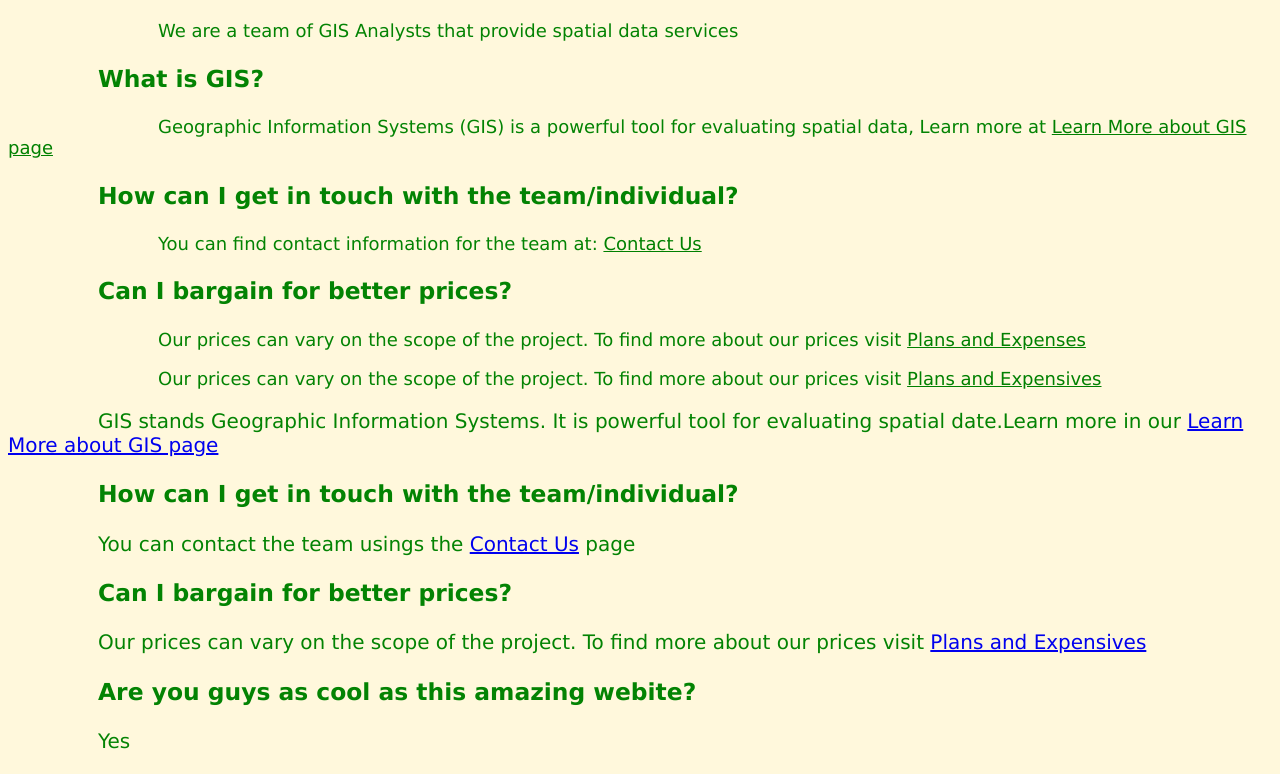
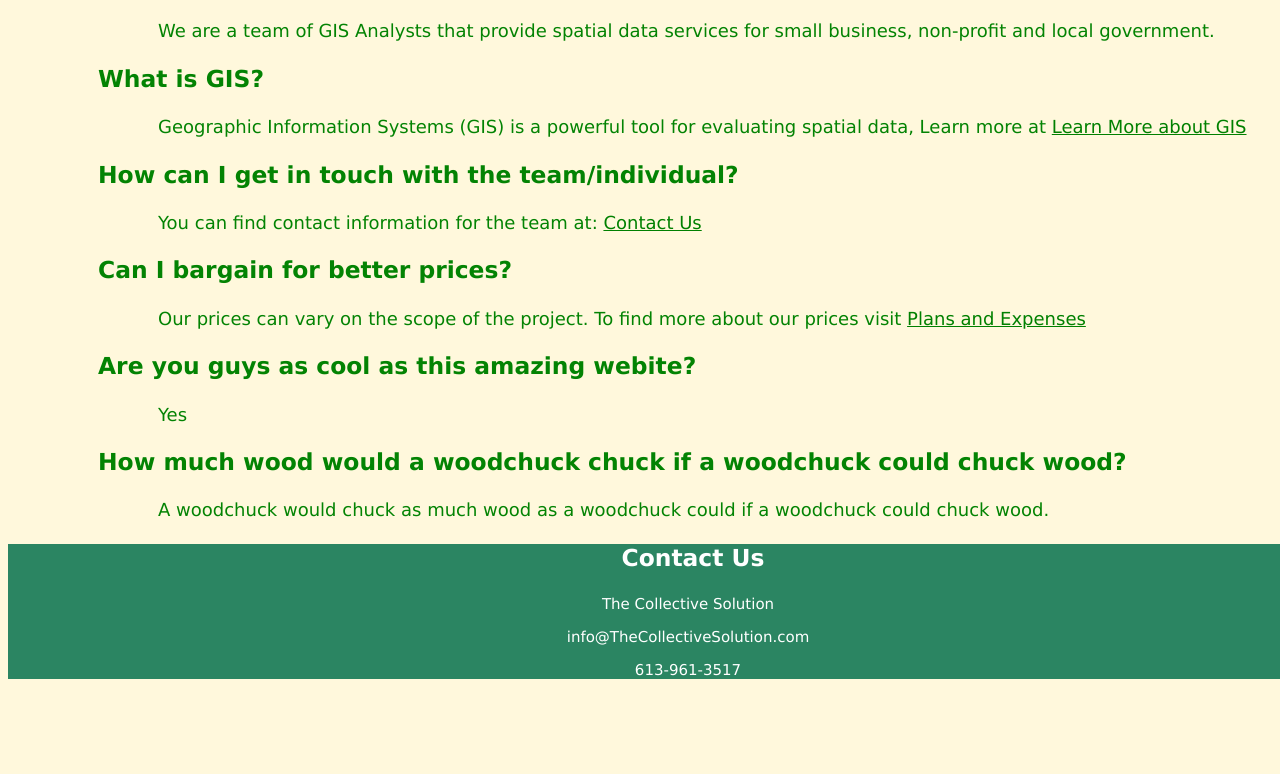
Before and after one commit to JustinBrassard88/a3web, a plain HTML site: page FAQ.html in a window 1280 px wide. Shown: the part 791-1565 px from the top of the page. After the commit the page ends 1485 px from the top, so only its background shows below. Drawn offline with Linux system fonts and the light colour scheme.

Commit message:
faq page

```diff
--- a/FAQ.html
+++ b/FAQ.html
@@ -47,28 +47,15 @@
 <div class="FAQtext">
         <div class="FAQtext">
 <h3>What is this The Collective Solution?</h3>
-<p class="answers">We are a team of GIS Analysts that provide spatial data services</p>
+<p class="answers">We are a team of GIS Analysts that provide spatial data services for small business, non-profit and local government.</p>
 
 <h3>What is GIS?</h3>
-<p class="answers">Geographic Information Systems (GIS) is a powerful tool for evaluating spatial data, Learn more at <a href="LearnmoreaboutGIS.html" class= "links">  Learn More about GIS page </a></p>
+<p class="answers">Geographic Information Systems (GIS) is a powerful tool for evaluating spatial data, Learn more at <a href="LearnmoreaboutGIS.html" class= "links"> Learn More about GIS </a></p>
 <h3>How can I get in touch with the team/individual?</h3>
 <p class="answers">You can find contact information for the team at: <a href="ContactUs.html" class= "links">Contact Us</a> </p>
 <h3>Can I bargain for better prices?</h3>
 
 <p class="answers">Our prices can vary on the scope of the project. To find more about our prices visit <a href="PlansandExpenses.html" class= "links"> Plans and Expenses</a></p>
-
-<p class="answers">Our prices can vary on the scope of the project. To find more about our prices visit <a href="PlansandExpenses.html" class= "links"> Plans and Expensives</a></p>
-
-<p>GIS stands Geographic Information Systems. It is powerful tool for evaluating spatial date.Learn more in our <a href="LearnmoreaboutGIS.html">  Learn More about GIS page </a></p>
-
-<h3>How can I get in touch with the team/individual?</h3>
-<p>You can contact the team usings the <a href="ContactUs.html">Contact Us</a> page</p>
-
-<h3>Can I bargain for better prices?</h3>
-<p>Our prices can vary on the scope of the project. To find more about our prices visit <a href="PlansandExpenses.html"> Plans and Expensives</a></p>
-<h3>Are you guys as cool as this amazing webite?</h3>
-
-<p>Yes</p>
 
 
 <h3>Are you guys as cool as this amazing webite?</h3>
```
